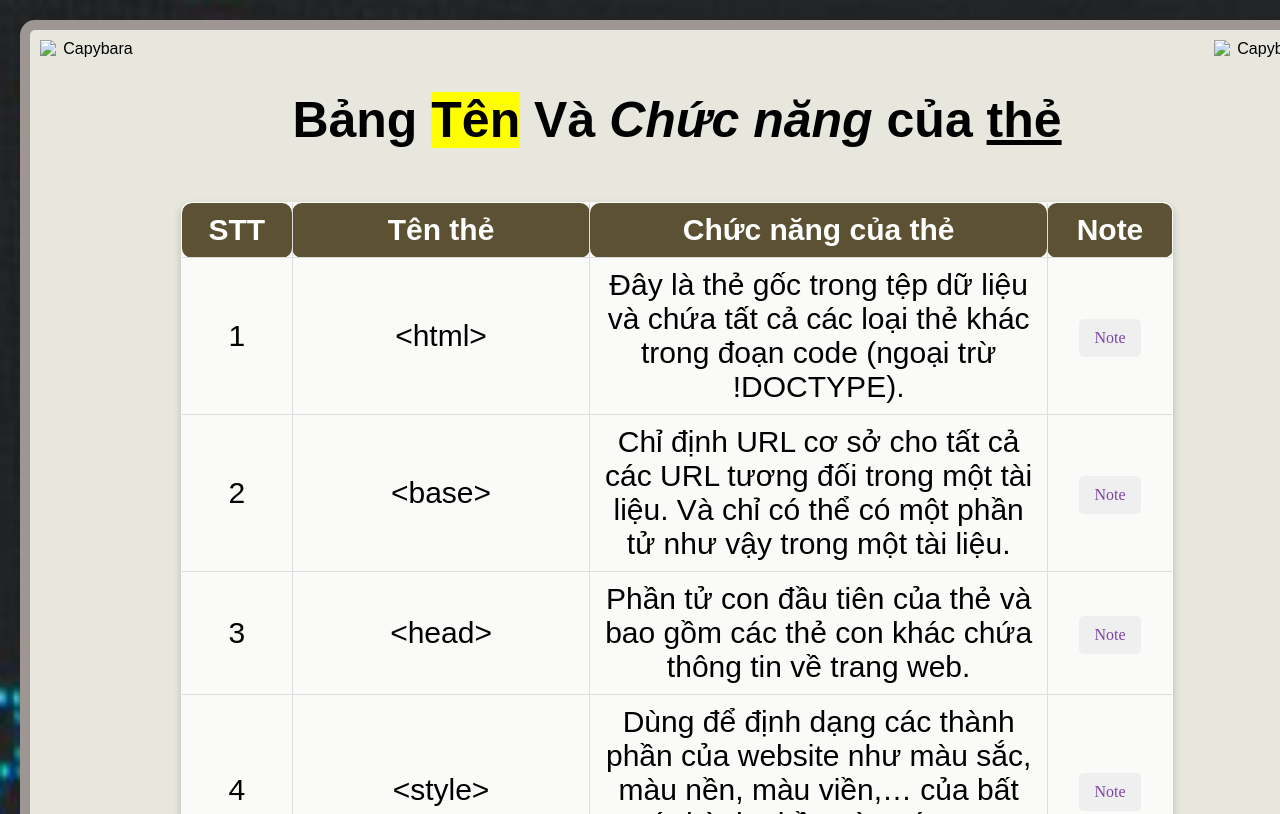
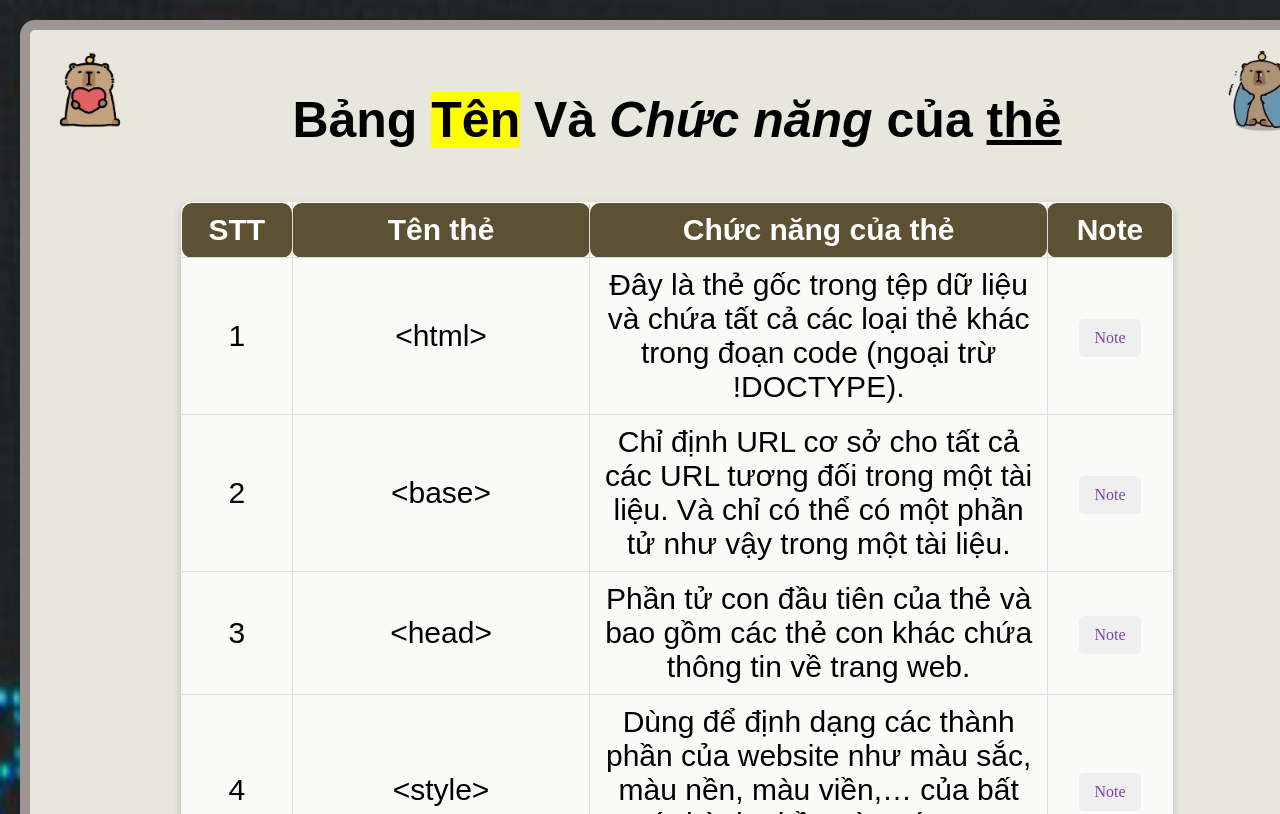
Before and after one commit to MuchiroudeAstrea/Table-Card-HTML, a plain HTML site: page table.html in a window 1280 px wide. Shown: the top 814 px of the page. Drawn offline with Linux system fonts and the light colour scheme; the site is published under a folder, as on GitHub Pages, so addresses that start at the root find nothing.

Commit message:
3/1/2025
Điều chỉnh lại file chạy trên page

```diff
--- a/style.css
+++ b/style.css
@@ -2,7 +2,7 @@ body {
   font-family: SJ Billy, sans-serif;
   text-align: center;
   margin: 20px;
-  background-image: url("background.jpg"); /* Đường dẫn tới tệp hình nền */
+  background-image: url("image/background.jpg"); /* Đường dẫn tới tệp hình nền */
   background-size: cover; /* Làm cho hình nền bao phủ toàn bộ trang */
   background-position: center; /* Căn chỉnh hình nền ở giữa trang */
 }
--- a/table.html
+++ b/table.html
@@ -3,7 +3,7 @@
   <head>
     <meta charset="UTF-8" />
     <meta name="viewport" content="width=device-width, initial-scale=1.0" />
-    <link rel="icon" href="fav.png" type="image/png" />
+    <link rel="icon" href="image/fav.png" type="image/png" />
     <title>Các Thẻ Trong HTML</title>
     <link rel="stylesheet" href="style.css" />
   </head>
@@ -411,10 +411,10 @@
         </table>
       </div>
 
-      <img src="/capy1.png" alt="Capybara" class="capybara-image top-left" />
-      <img src="/capy2.png" alt="Capybara" class="capybara-image top-right" />
-      <img src="/capy3.jpg" alt="Capybara" class="capybara-image bottom-left" />
-      <img src="/capy4.jpg" alt="Capybara" class="capybara-image bottom-right" />
+      <img src="image/capy1.png" alt="Capybara" class="capybara-image top-left" />
+      <img src="image/capy2.png" alt="Capybara" class="capybara-image top-right" />
+      <img src="image/capy3.jpg" alt="Capybara" class="capybara-image bottom-left" />
+      <img src="image/capy4.jpg" alt="Capybara" class="capybara-image bottom-right" />
     </div>
 
     <script src="script.js"></script>
```
Also changed, not shown: image/background.jpg (renamed from background.jpg), image/capy1.png (renamed from capy1.png), image/capy2.png (renamed from capy2.png), image/capy3.jpg (renamed from capy3.jpg), image/capy4.jpg (renamed from capy4.jpg), image/fav.png (renamed from fav.png).
